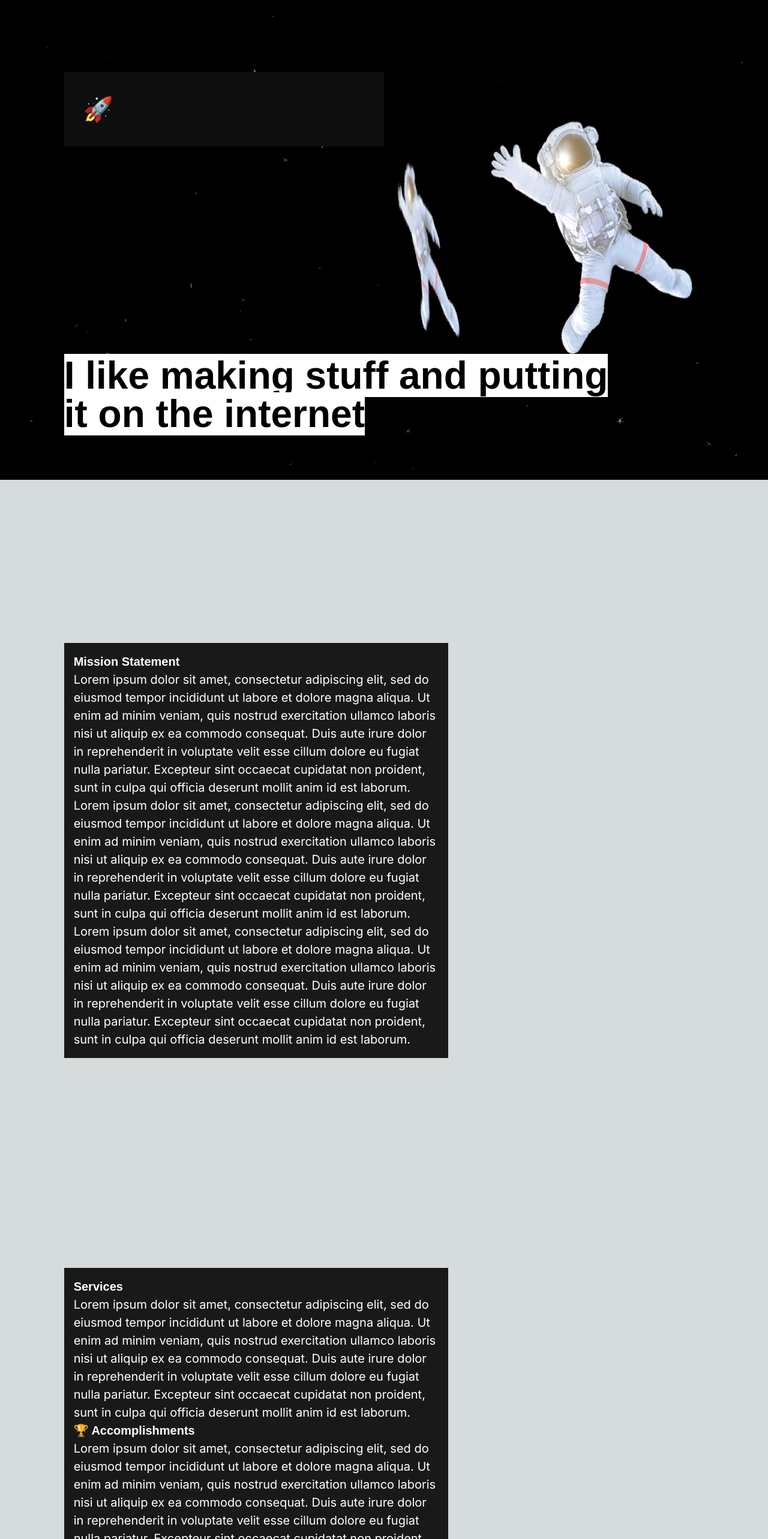
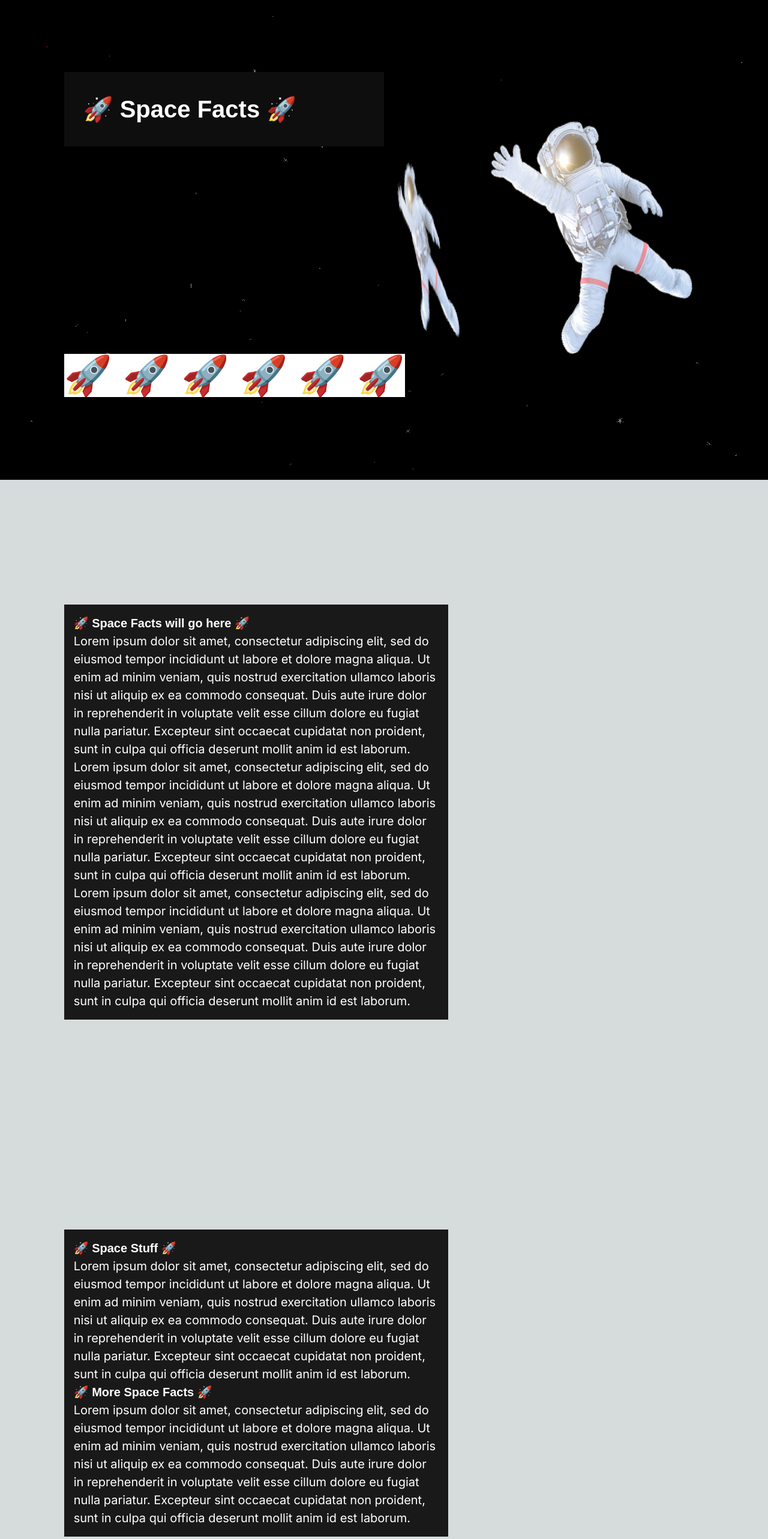
Before and after one commit to golden-state0fmind/Astronav, a Next.js app: page / in a window 1280 px wide. Shown: the top 2566 px of the page at 60% size. Built offline with nearby package versions, Linux system fonts and the light colour scheme.

Commit message:
adds new component for shapes

```diff
--- a/src/app/page.tsx
+++ b/src/app/page.tsx
@@ -1,26 +1,21 @@
-import { HexagonThreeD } from "@/components/HexagonThreeD";
-import { SpaceLake } from "@/components/SpaceLake";
 import '../styles/styles.css';
 import { ImmersiveScroll } from "@/components/ImmersiveScroll";
 
 export default function Home() {
   return (
     <>
-      {/* <HexagonThreeD /> */}
       <ImmersiveScroll />
-
       <main>
         <header>
-          <h1>🚀</h1>
+          <h1>🚀 Space Facts 🚀</h1>
         </header>
 
-
         <blockquote>
-          <p>I like making stuff and putting it on the internet</p>
+          <p>🚀 🚀 🚀 🚀 🚀 🚀</p>
         </blockquote>
 
         <section>
-          <h2>Mission Statement</h2>
+          <h2>🚀 Space Facts will go here 🚀</h2>
           <p>
             Lorem ipsum dolor sit amet, consectetur adipiscing elit, sed do eiusmod tempor incididunt ut labore et dolore magna aliqua. Ut enim ad minim veniam, quis nostrud exercitation ullamco laboris nisi ut aliquip ex ea commodo consequat. Duis aute irure dolor in reprehenderit in voluptate velit esse cillum dolore eu fugiat nulla pariatur. Excepteur sint occaecat cupidatat non proident, sunt in culpa qui officia deserunt mollit anim id est laborum.
           </p>
@@ -36,13 +31,13 @@ export default function Home() {
         </section>
 
         <section className="light">
-          <h2>Services</h2>
+          <h2>🚀 Space Stuff 🚀</h2>
 
           <p>
             Lorem ipsum dolor sit amet, consectetur adipiscing elit, sed do eiusmod tempor incididunt ut labore et dolore magna aliqua. Ut enim ad minim veniam, quis nostrud exercitation ullamco laboris nisi ut aliquip ex ea commodo consequat. Duis aute irure dolor in reprehenderit in voluptate velit esse cillum dolore eu fugiat nulla pariatur. Excepteur sint occaecat cupidatat non proident, sunt in culpa qui officia deserunt mollit anim id est laborum.
           </p>
 
-          <h2>🏆 Accomplishments</h2>
+          <h2>🚀 More Space Facts 🚀</h2>
 
           <p>
             Lorem ipsum dolor sit amet, consectetur adipiscing elit, sed do eiusmod tempor incididunt ut labore et dolore magna aliqua. Ut enim ad minim veniam, quis nostrud exercitation ullamco laboris nisi ut aliquip ex ea commodo consequat. Duis aute irure dolor in reprehenderit in voluptate velit esse cillum dolore eu fugiat nulla pariatur. Excepteur sint occaecat cupidatat non proident, sunt in culpa qui officia deserunt mollit anim id est laborum.
@@ -51,21 +46,21 @@ export default function Home() {
         </section>
 
         <blockquote>
-          <p>The best way out is always through <br/>-Robert Frost</p>
+          <p>Success is not final, failure is not fatal: It is the courage to continue that counts.<br />- Winston Churchillx</p>
         </blockquote>
 
         <section className="left">
-          <h2>Contact</h2>
+          <h2>🚀</h2>
 
-          <h3>Email</h3>
+          <h3>🚀</h3>
           <p>
             Lorem ipsum dolor sit amet, consectetur adipiscing elit, sed do eiusmod tempor incididunt ut labore et dolore magna aliqua. Ut enim ad minim veniam, quis nostrud exercitation ullamco laboris nisi ut aliquip ex ea commodo consequat. Duis aute irure dolor in reprehenderit in voluptate velit esse cillum dolore eu fugiat nulla pariatur. Excepteur sint occaecat cupidatat non proident, sunt in culpa qui officia deserunt mollit anim id est laborum.
           </p>
-          <h3>Phoneg</h3>
+          <h3>🚀</h3>
           <p>
             Lorem ipsum dolor sit amet, consectetur adipiscing elit, sed do eiusmod tempor incididunt ut labore et dolore magna aliqua. Ut enim ad minim veniam, quis nostrud exercitation ullamco laboris nisi ut aliquip ex ea commodo consequat. Duis aute irure dolor in reprehenderit in voluptate velit esse cillum dolore eu fugiat nulla pariatur. Excepteur sint occaecat cupidatat non proident, sunt in culpa qui officia deserunt mollit anim id est laborum.
           </p>
-          <h3>Social Medias</h3>
+          <h3>🚀</h3>
           <p>
             Lorem ipsum dolor sit amet, consectetur adipiscing elit, sed do eiusmod tempor incididunt ut labore et dolore magna aliqua. Ut enim ad minim veniam, quis nostrud exercitation ullamco laboris nisi ut aliquip ex ea commodo consequat. Duis aute irure dolor in reprehenderit in voluptate velit esse cillum dolore eu fugiat nulla pariatur. Excepteur sint occaecat cupidatat non proident, sunt in culpa qui officia deserunt mollit anim id est laborum.
           </p>
@@ -73,7 +68,7 @@ export default function Home() {
         </section>
 
         <blockquote>
-          <p>Add last message here.</p>
+          <p>🚀 🚀 🚀 🚀 🚀</p>
         </blockquote>
 
 
```
